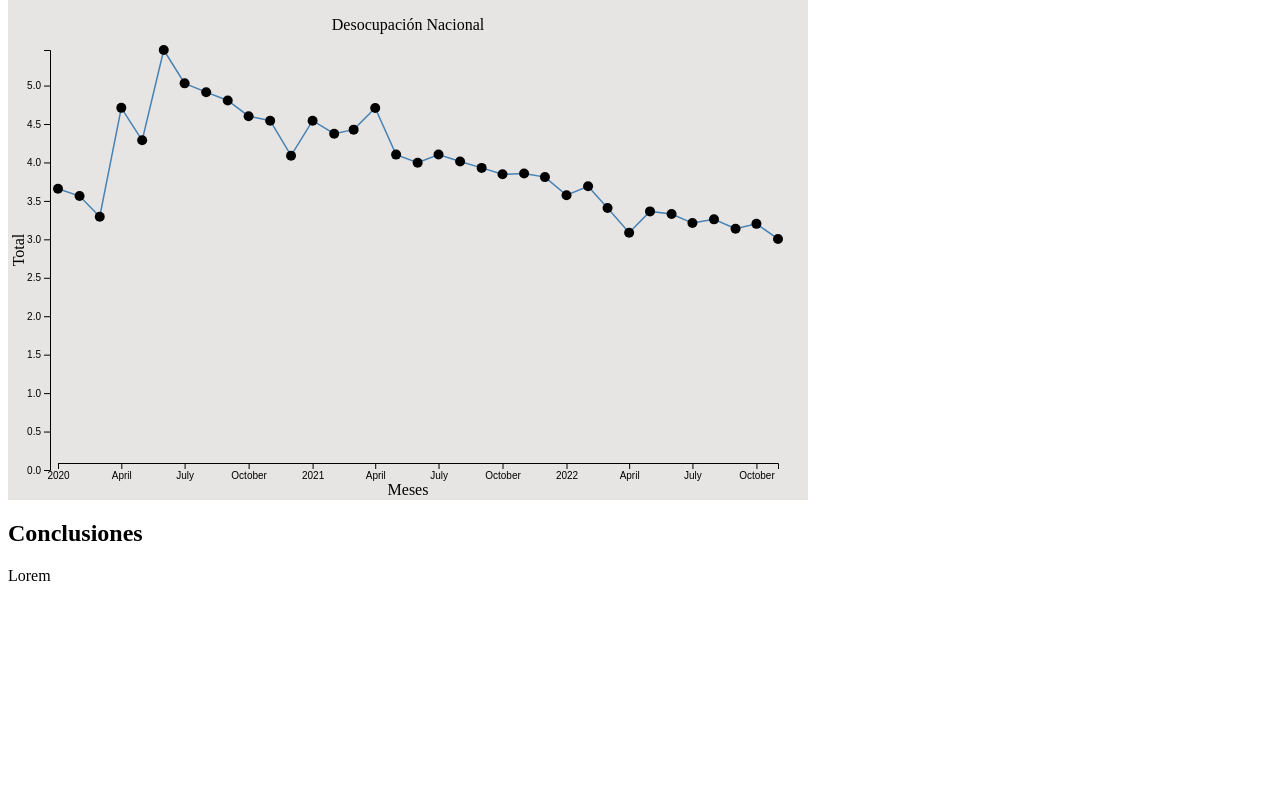
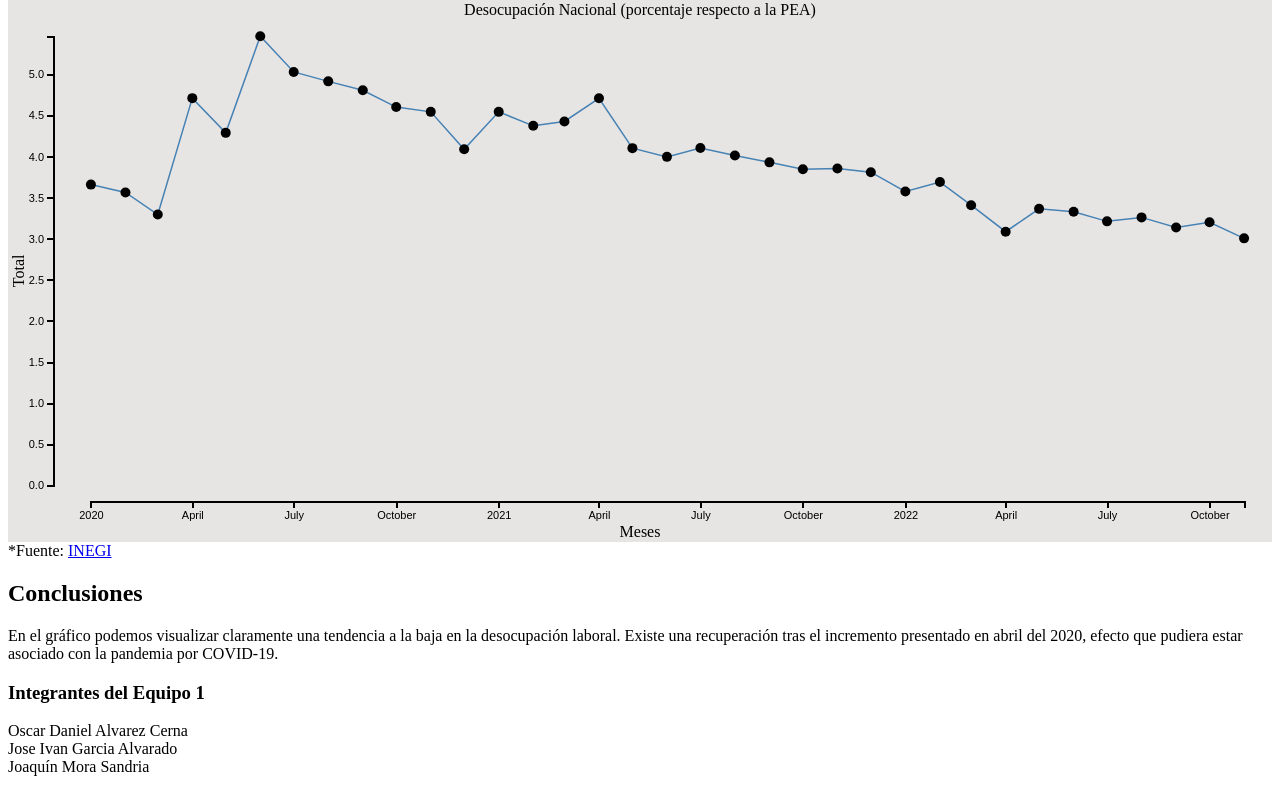
Before and after one commit to OscarAlvarezC/d3_desocupacion, a plain HTML site: page index.html in a window 1280 px wide. Shown: the part 66-858 px from the top of the page. Before the commit the page ends 800 px from the top, so only its background shows below. Drawn offline with nearby package versions, Linux system fonts and the light colour scheme.

Commit message:
Se añade auto-ajuste para el tamaño de gráfica según las dimensiones de la ventana, conclusiones, fuente e integrantes

```diff
--- a/index.html
+++ b/index.html
@@ -15,13 +15,15 @@
             <h1> Desocupaci&oacute;n Nacional </h1>
         </div>
 
-
         <div id="line_plot"></div>
-
-        <!-- <div id="line_plot2"></div> -->
+        <text>*Fuente: <a href="https://www.inegi.org.mx/app/tabulados/default.aspx?nc=622">INEGI</a></text>
 
         <h2> Conclusiones </h2>
-        <p> Lorem </p>
+        <p> En el gráfico podemos visualizar claramente una tendencia a la baja en la desocupación laboral. Existe una recuperación
+            tras el incremento presentado en abril del 2020, efecto que pudiera estar asociado con la pandemia por COVID-19.</p>
+
+        <h3> Integrantes del Equipo 1 </h3>
+        <p> Oscar Daniel Alvarez Cerna <br> Jose Ivan Garcia Alvarado <br> Joaquín Mora Sandria </p>
     </body>
 
 </html>
@@ -29,21 +31,20 @@
 <script type="text/javascript">
 
     // set the dimensions and margins of the graph
-    var width = 800,
-        height = 500;
+    const graf = d3.select('#line_plot')
+    var width = +graf.style('width').slice(0, -2),
+        height = 9/21*width;
 
-    var padding = 32;
+    var padding =  35;
 
-    var marginx = width * 0.05;
-    var marginy = height * 0.05;
+    var marginx = width * 0.03;
+    var marginy = height * 0.03;
 
     var labelx = 5;
     var labely = 10;
-    var labelmain = 30;
+    var labelmain = 15;
 
     // append the svg object to the body of the page
-
-
     var svg = d3.select("#line_plot")
         .append("svg")
         .attr("width", width)
@@ -60,21 +61,22 @@
             return { Fecha : d3.timeParse("%Y-%m-%d")(d.Fecha), Total : d.Total }
         },
 
-      // Now I can use this dataset:
+        // We use the dataset:
         function(data) {
 
             // Add the text label for the title
             svg.append("text")
                 .attr("transform", "translate(" + width/2 + "," + (labelmain) + ")")
                 .style("text-anchor", "middle")
-            .text("Desocupación Nacional");
+                .text("Desocupación Nacional (porcentaje respecto a la PEA)");
 
             // Add X axis
             var x = d3.scaleTime()
                 .domain(d3.extent(data, function(d) { return d.Fecha; }))
-            .range([0+marginx+labely, width-marginx+labely]);
+                .range([0+marginx+labely+padding, width-marginx+labely]);
 
             svg.append("g")
+                .attr("class", "axis")
                 .attr("transform", "translate(" + 0 + "," + (height-padding-labelx) + ")")
                 .call(d3.axisBottom(x))
                 .style("opacity", 0)
@@ -92,9 +94,10 @@
             // Add Y axis
             var y = d3.scaleLinear()
                 .domain([0, d3.max(data, function(d) { return +d.Total; })])
-            .range([ height-marginy-labelx, 0+marginy-labelx+labelmain]);
+                .range([ height-marginy-labelx-padding, 0+marginy+labelx+labelmain]);
 
             svg.append("g")
+                .attr("class", "axis")
                 .attr("transform", "translate(" + (padding+labely) + "," + 0 + ")")
                 .call(d3.axisLeft(y))
                 .style("opacity", 0)
@@ -147,7 +150,7 @@
                     .html("A&ntilde;o: "+ d.Fecha.getFullYear() +
                         "<br>Mes: " + (d.Fecha.getMonth() + 1) +
                         "<br>Desocupaci&oacute;n: " + d.Total)
-                .style("left", (d3.mouse(this)[0]+20) + "px") // It is important to put the +90: other wise the tooltip is exactly where the point is an it creates a weird effect
+                    .style("left", (d3.mouse(this)[0]+20) + "px")
                     .style("top", (d3.mouse(this)[1]-10) + "px")
             }
 
@@ -158,6 +161,7 @@
                   .style("opacity", 0)
             }
 
+            // Points
             svg.append('g')
                 .selectAll("circle")
                 .data(data)
@@ -178,86 +182,3 @@
     })
 
 </script>
-
-<!-- <script type="text/javascript">
-
-        // set the dimensions and margins of the graph
-    var width = 800,
-        height = 500;
-
-    var padding = 25;
-
-    var marginx = width * 0.05;
-    var marginy = height * 0.05;
-
-    // append the svg object to the body of the page
-    var svg = d3.select("#line_plot2")
-      .append("svg")
-        .attr("width", width)
-        .attr("height", height);
-
-    //Read the data
-    d3.csv("Desocupacion.csv",
-
-      // Format variables:
-      function(d){
-        return { Fecha : d3.timeParse("%Y-%m-%d")(d.Fecha), Hombres : d.Hombres, Mujeres: d.Mujeres }
-      },
-
-      // Now I can use this dataset:
-      function(data) {
-
-        // Add X axis
-        var x = d3.scaleTime()
-          .domain(d3.extent(data, function(d) { return d.Fecha; }))
-          .range([0+marginx, width-marginx ]);
-
-        svg.append("g")
-          .attr("transform", "translate(0," + (height-padding) + ")")
-          .call(d3.axisBottom(x));
-
-        const maxy = d3.max(data, function(d) {
-            return (d.Hombres < d.Mujeres) ? d.Mujeres : d.Hombres})
-
-        // Add Y axis
-        var y = d3.scaleLinear()
-          .domain([0, maxy])
-          .range([ height-marginy, 0+marginy]);
-
-        svg.append("g")
-          .attr("transform", "translate(" + padding + ",0)")
-          .call(d3.axisLeft(y));
-
-        // Line
-        svg.append("path")
-          .datum(data)
-          .attr("fill", "none")
-          .attr("stroke", "blue")
-          .attr("stroke-width", 1.5)
-          .attr("d", d3.line()
-            .x(function(d) { return x(d.Fecha) })
-            .y(function(d) { return y(d.Hombres) })
-            )
-
-        // Add Y axis
-        var y = d3.scaleLinear()
-          .domain([0, maxy])
-          .range([ height-marginy, 0+marginy]);
-
-        svg.append("g")
-          .attr("transform", "translate(" + padding + ",0)")
-          .call(d3.axisLeft(y));
-
-        // Line
-        svg.append("path")
-          .datum(data)
-          .attr("fill", "none")
-          .attr("stroke", "red")
-          .attr("stroke-width", 1.5)
-          .attr("d", d3.line()
-            .x(function(d) { return x(d.Fecha) })
-            .y(function(d) { return y(d.Mujeres) })
-            )
-
-    })
-</script> -->
```
Lines whose indentation alone changed are shown as unchanged.
